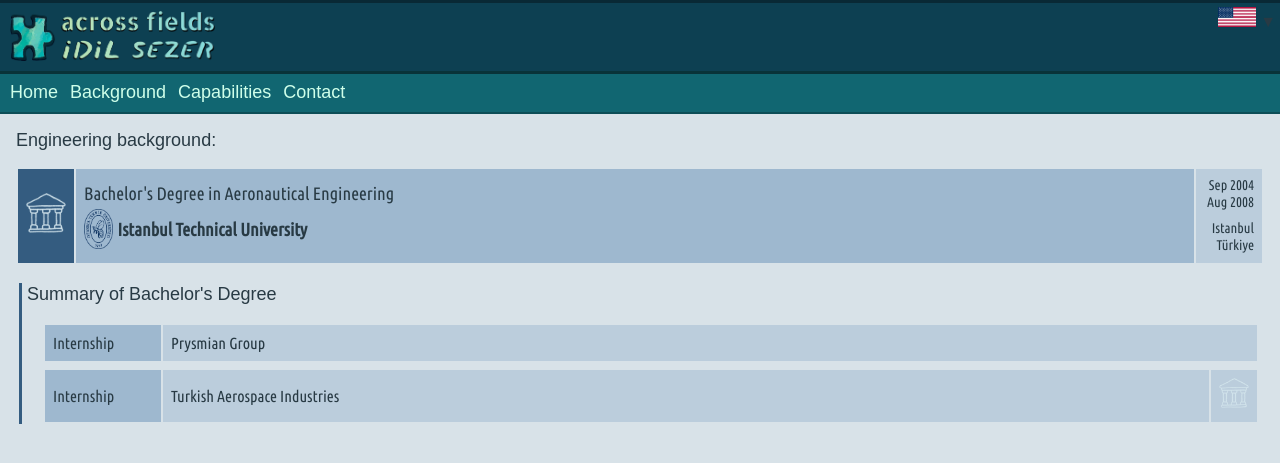
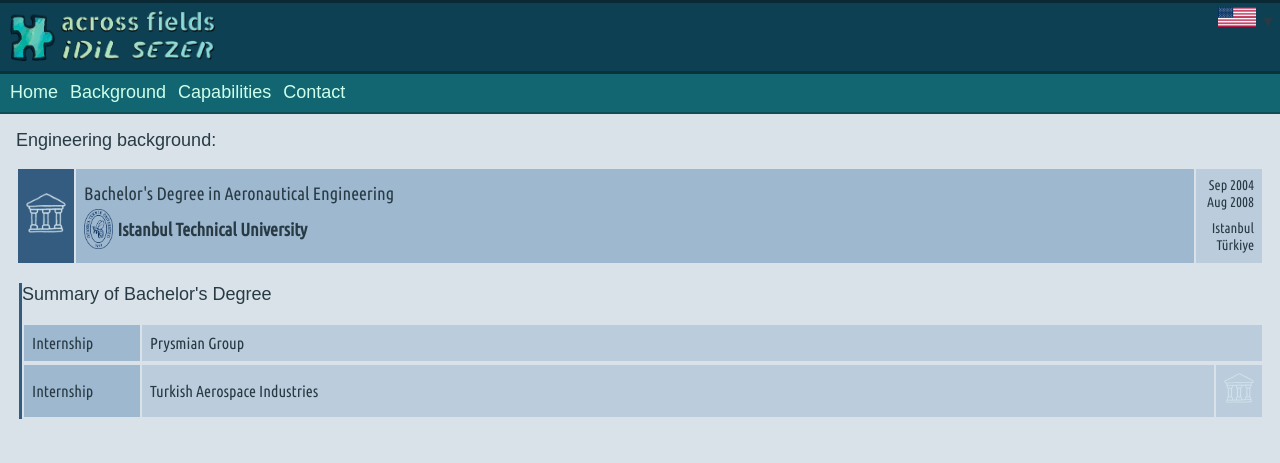
Before and after one commit to acrossfields/idilsezer, a Jekyll site: the page built from en/background.md, in a window 1280 px wide. Shown: the top 463 px of the page. Built offline with Jekyll 4.4.1, drawn with Linux system fonts in a browser that asks for light colours; some web fonts are replaced.

Commit message:
Update style.scss

```diff
--- a/assets/css/style.scss
+++ b/assets/css/style.scss
@@ -163,13 +163,18 @@ body a:hover {
 
 .bg-indented {
   border-left: 3px solid #345c80;
-  margin: 5px 5px 8px 11px;
-  padding: 0 0 0 5px;
+  margin: 5px 8px 5px 11px;
+  padding: 3px 0 3px 0 5px;
+}
+
+.bg-indented table {
+  margin: 0;
+  padding: 0;
 }
 
 .table-bgsub {
   margin: 5px 8px 5px 16px;
-  width: calc(100% - 24px);
+  width: 100%;
   border: none;
 }
 
```
